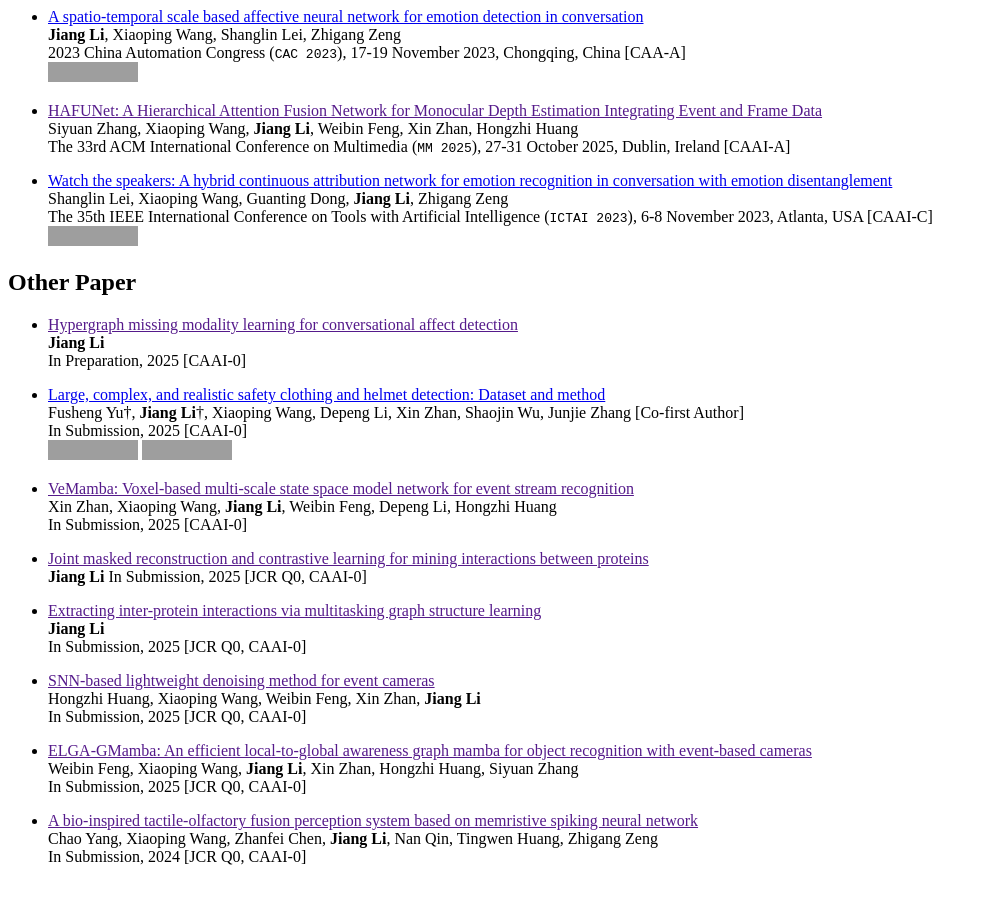
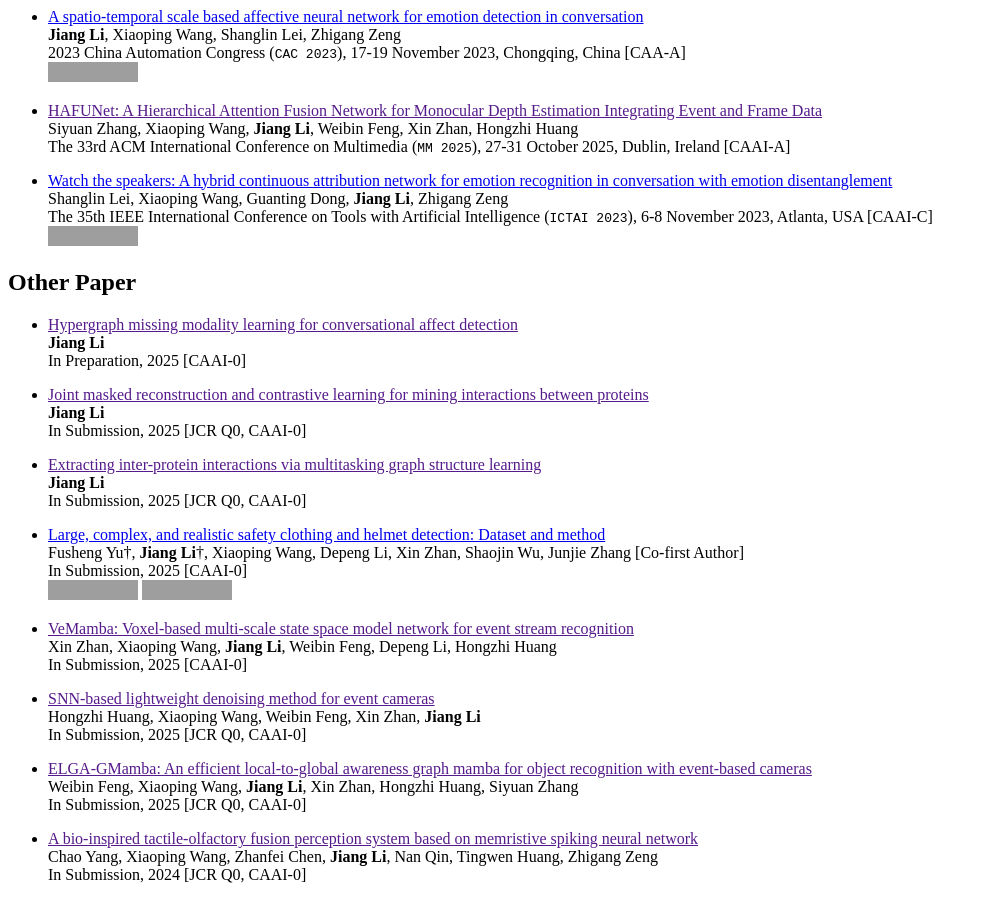
Before and after one commit to lijfrank/lijfrank.github.io, a Jekyll site: the page built from _pages/includes/pub.md, in a window 1280 px wide and 900 px high, scrolled down 1677 px, cut to the strip 0-900 px from the top of the window. Shown: the whole strip, without its empty margins (0-986 px from the left). Built offline with Jekyll 4.4.1, drawn with Linux system fonts in a browser that asks for light colours; our own code applies the rules of GitHub Pages for plain Markdown files; some of the changed lines change nothing that is shown; grey boxes are pictures that could not be loaded.

Commit message:
otherpaper

```diff
--- a/_pages/includes/pub.md
+++ b/_pages/includes/pub.md
@@ -112,6 +112,14 @@ The 13th International Conference on Knowledge Science, Engineering and Manageme
 **Jiang Li**
 In Preparation, 2025 [CAAI-0]
 
+- <a href="" class="no-underline">Joint masked reconstruction and contrastive learning for mining interactions between proteins</a>
+**Jiang Li**
+In Submission, 2025 [JCR Q0, CAAI-0]
+
+- <a href="" class="no-underline">Extracting inter-protein interactions via multitasking graph structure learning</a>
+**Jiang Li**
+In Submission, 2025 [JCR Q0, CAAI-0]
+
 - <a href="https://arxiv.org/abs/2306.02098" class="no-underline">Large, complex, and realistic safety clothing and helmet detection: Dataset and method</a>
 Fusheng Yu†, **Jiang Li**†, Xiaoping Wang, Depeng Li, Xin Zhan, Shaojin Wu, Junjie Zhang [Co-first Author]
 In Submission, 2025 [CAAI-0]
@@ -120,14 +128,6 @@ In Submission, 2025 [CAAI-0]
 - <a href="" class="no-underline">VeMamba: Voxel-based multi-scale state space model network for event stream recognition</a>
 Xin Zhan, Xiaoping Wang, **Jiang Li**, Weibin Feng, Depeng Li, Hongzhi Huang
 In Submission, 2025 [CAAI-0]
-
-- <a href="" class="no-underline">Joint masked reconstruction and contrastive learning for mining interactions between proteins</a>
-**Jiang Li**
-In Submission, 2025 [JCR Q0, CAAI-0]
-
-- <a href="" class="no-underline">Extracting inter-protein interactions via multitasking graph structure learning</a>
-**Jiang Li**
-In Submission, 2025 [JCR Q0, CAAI-0]
 
 - <a href="" class="no-underline">SNN-based lightweight denoising method for event cameras</a>
 Hongzhi Huang, Xiaoping Wang, Weibin Feng, Xin Zhan, **Jiang Li**
```
